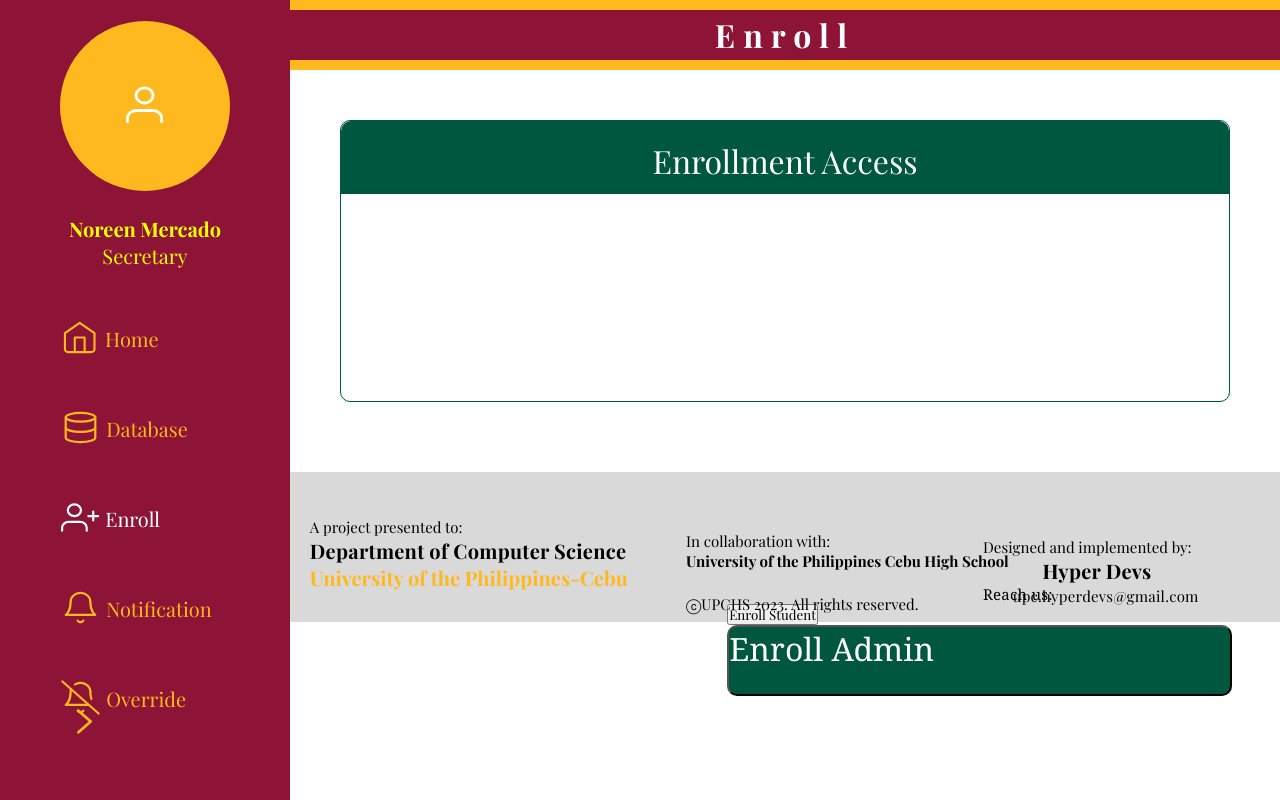
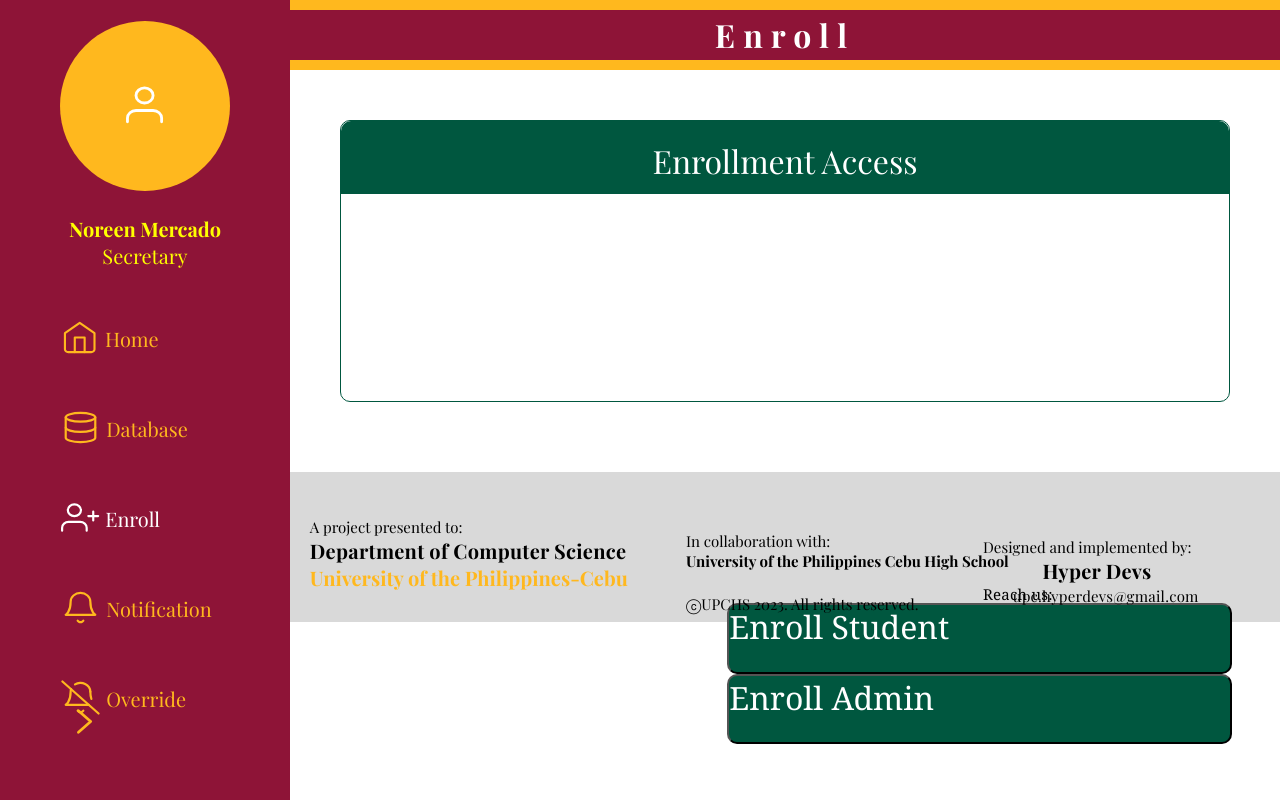
Before and after one commit to Hyper-Devs/Hyper-Devs, a React (Create React App) app in the folder client/: page /enrollment in a window 1280 px wide. Shown: the top 800 px of the page. Built offline with nearby package versions, Linux system fonts and the light colour scheme; the HTML template or start-up script is replaced by a standard one; a web font is replaced by a local one.

Commit message:
finished enrollment landing; with buttons

```diff
--- a/client/src/Components/Enrollment/EnrollBox.jsx
+++ b/client/src/Components/Enrollment/EnrollBox.jsx
@@ -16,11 +16,14 @@ function EnrollBox(){
     return(
         <div className="enroll-section-container">
             <div className="E-container1">
-                <div className="E-container2"><p>Enrollment Access</p></div>
+
+
+            <div className="E-container2"><p>Enrollment Access</p></div>
                 <div className="enroll-buttons">
-
-                    <button className="enroll-student-">Enroll Student</button>
+                    {/* <form> */}
+                    <button className="enroll-student-button">Enroll Student</button>
                     <button className="enroll-admin-button">Enroll Admin</button>
+                    {/* </form> */}
 
                 </div>
 
```
